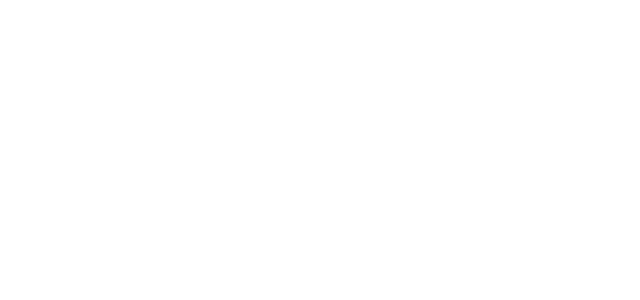
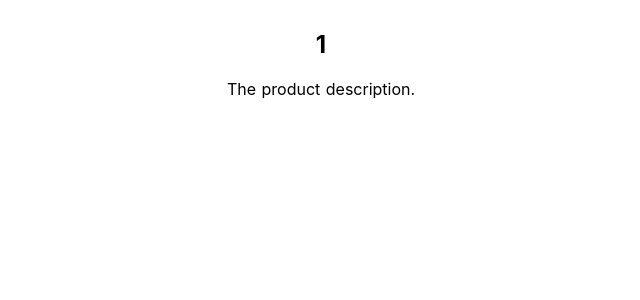
Before and after one commit to iMeyerKimera/nuxtjs-single-page-demo-app, a Nuxt app: page /products/1 in a window 1280 px wide. Before the commit this address had no page. Shown: the top 300 px of the page, without its empty margins (319-959 px from the left). Built offline with nearby package versions, Linux system fonts and the light colour scheme.

Commit message:
Added product view page, Added id to the Product component props, wrapped the Product component article element into nuxt-link and bound it to the an istance id property

```diff
--- a/components/Product.vue
+++ b/components/Product.vue
@@ -1,19 +1,35 @@
 <template>
+  <nuxt-link :to="'/products/' + id ">
+  <!-- To out put a link that uses the id, we'll wrap the article element inside the nuxt-link component
+        which uses the route link behind the scenes.
+  -->
     <article class="product">
       <!-- bind style for background image to a dynamic value-->
       <div class="thumbnail" :style="{backgroundImage: 'url(' + thumbnail + ')'}"></div>
       <h1>{{title}}</h1>
       <p>{{previewText}}</p>
     </article>
+  </nuxt-link>
+<!--  <article class="product">-->
+<!--    &lt;!&ndash; bind style for background image to a dynamic value&ndash;&gt;-->
+<!--    <div class="thumbnail" :style="{backgroundImage: 'url(' + thumbnail + ')'}"></div>-->
+<!--    <h1>{{title}}</h1>-->
+<!--    <p>{{previewText}}</p>-->
+<!--  </article>-->
 </template>
 
 <script>
+  //
   export default {
-    props: ['thumbnail', 'title', 'previewText']
+    props: ['thumbnail', 'title', 'previewText', 'id']
   }
 </script>
 
 <style scoped>
+  a {
+    text-decoration: none;
+    color: black;
+  }
   .product {
     box-sizing: border-box;
     width: 280px;
--- /dev/null
+++ b/pages/products/_id/index.vue
@@ -0,0 +1,20 @@
+<template>
+  <section class="product-view">
+    <h1>{{$route.params.id}}</h1>
+    <div>
+      <img src="" alt="">
+    </div>
+    <p>The product description.</p>
+  </section>
+</template>
+
+<style scoped>
+  .product-view {
+    display: flex;
+    flex-flow: column;
+    justify-content: center;
+    align-items: center;
+    text-align: center;
+    padding: 30px;
+  }
+</style>
--- a/pages/products/index.vue
+++ b/pages/products/index.vue
@@ -4,16 +4,19 @@
       thumbnail="https://shop.designsforhealth.com/assets/images/items/5htp-supreme_60%20capsules-1.png?resizeid=7&resizeh=500&resizew=500"
       title="5-HTP SUPREME™"
       preview-text="5•HTP Supreme™ is a synergistic formula of 5-hydroxytryptophan (100 mg)"
+      id="1"
     />
     <Product
       thumbnail="https://shop.designsforhealth.com/assets/images/items/5htp-synergy_90%20capsules-1.png?resizeid=7&resizeh=500&resizew=500"
       title="5-HTP SYNERGY™"
       preview-text="5•HTP Synergy™ is a synergistic formula of 5-hydroxytryptophan and vitamin"
+      id="2"
     />
     <Product
       thumbnail="https://shop.designsforhealth.com/assets/images/items/7-keto_60%20capsules-1.png?resizeid=7&resizeh=500&resizew=500"
       title="7-KETO®"
       preview-text="7-Keto® is a registered trade name for the compound 3-acetyl-7-oxo DHEA"
+      id="3"
     />
 
 <!-- Initial Products Page Instances Concept   -->
@@ -45,7 +48,8 @@ export default {
   components: {Product},
   comments: {
     Product
-  }
+  },
+
 }
 </script>
 
```
Lines whose indentation alone changed are shown as unchanged.
